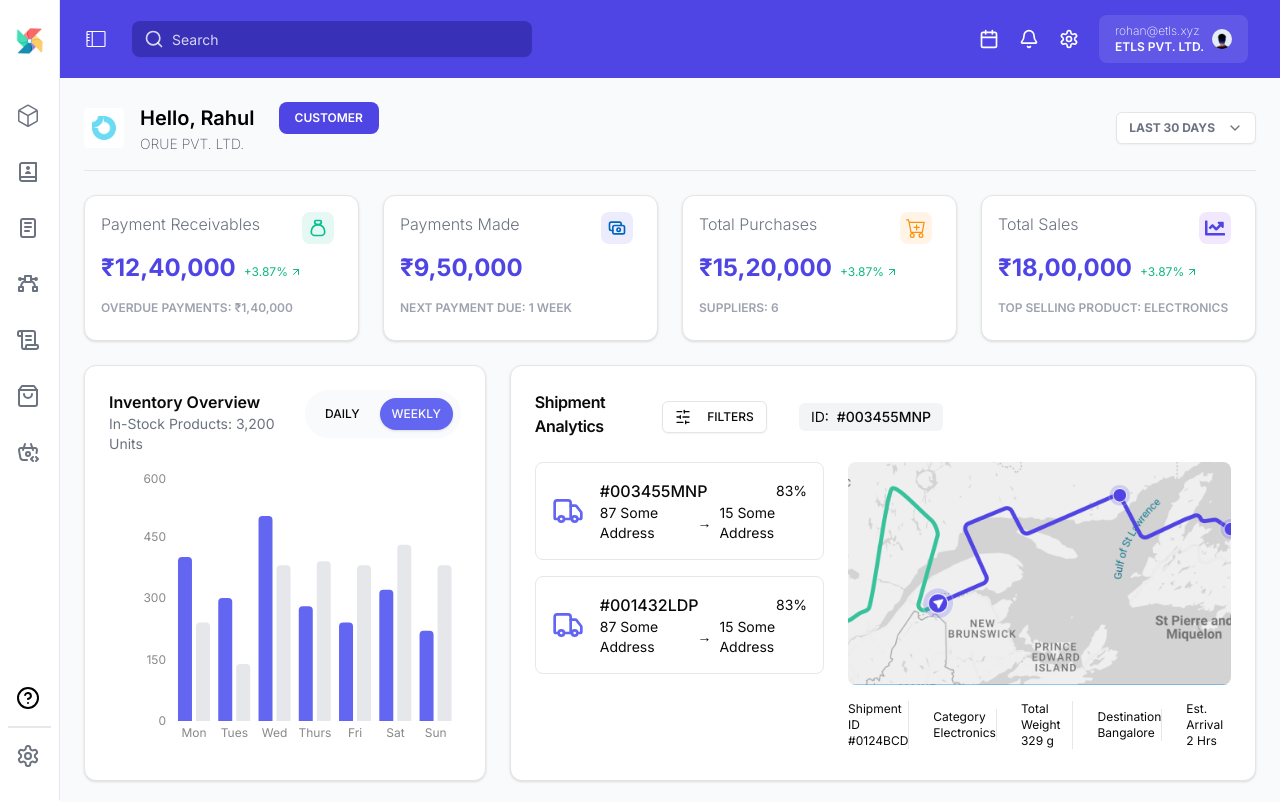
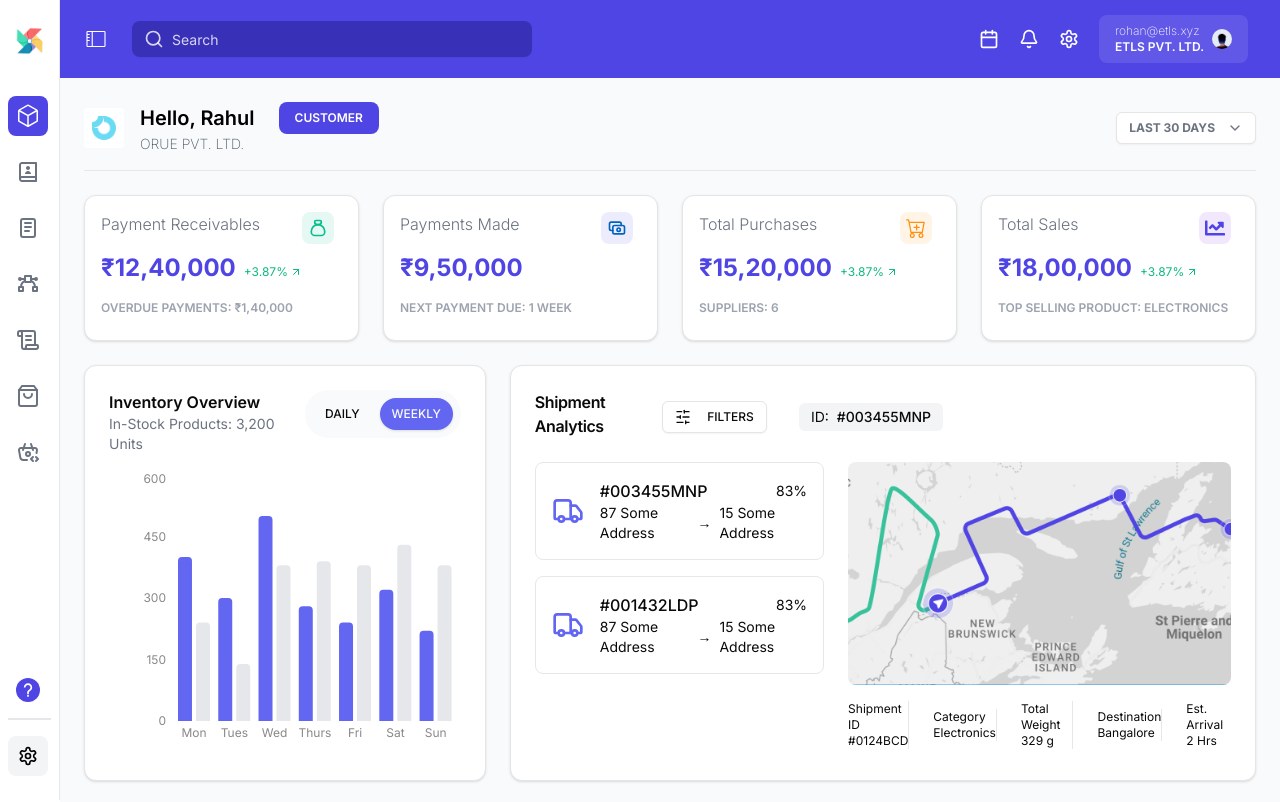
Before and after one commit to AshwiniParaye1/Dashboard, a Next.js app: page / in a window 1280 px wide. Shown: the top 802 px of the page. Built offline with nearby package versions, Linux system fonts and the light colour scheme.

Commit message:
fixed icons

```diff
--- a/components/dashboard/sidebar.tsx
+++ b/components/dashboard/sidebar.tsx
@@ -1,8 +1,7 @@
 "use client";
 
-import Link from "next/link";
-import { usePathname } from "next/navigation";
-import { Settings, HelpCircle, ShoppingBag } from "lucide-react";
+import { useState } from "react";
+import { Settings, ShoppingBag } from "lucide-react";
 import Image from "next/image";
 import { GoPackage } from "react-icons/go";
 import { RiContactsBook2Line } from "react-icons/ri";
@@ -10,68 +9,60 @@ import { TbNotes } from "react-icons/tb";
 import { BiVector } from "react-icons/bi";
 import { LuScrollText } from "react-icons/lu";
 import { TbBasketCode } from "react-icons/tb";
+import { BiQuestionMark } from "react-icons/bi";
 
 const menuItems = [
   {
     icon: GoPackage,
-    href: "/dashboard",
     label: "Dashboard"
   },
   {
     icon: RiContactsBook2Line,
-    href: "/dashboard/documents",
     label: "Documents"
   },
   {
     icon: TbNotes,
-    href: "/dashboard/inventory",
     label: "Inventory"
   },
   {
     icon: BiVector,
-    href: "/dashboard/analytics",
     label: "Analytics"
   },
   {
     icon: LuScrollText,
-    href: "/dashboard/orders",
     label: "Orders"
   },
   {
     icon: ShoppingBag,
-    href: "/dashboard/media",
     label: "Media"
   },
   {
     icon: TbBasketCode,
-    href: "/dashboard/code",
     label: "Code"
   }
 ];
 
 export function DashboardSidebar() {
-  const pathname = usePathname();
+  const [selected, setSelected] = useState(menuItems[0].label); // Default selected is the first item
 
   return (
     <div className="fixed left-0 top-0 h-screen w-[60px] flex flex-col bg-white border-r border-gray-200 z-50">
       <div className="flex h-20 items-center justify-center">
-        <Link href="/dashboard">
-          <div className="flex items-center justify-center">
-            <Image src="/logo.png" alt="Logo" width={30} height={30} />
-          </div>
-        </Link>
+        <div className="flex items-center justify-center">
+          <Image src="/logo.png" alt="Logo" width={30} height={30} />
+        </div>
       </div>
       <div className="flex-1 flex flex-col gap-4 p-2 pt-4">
         {menuItems.map((item) => {
-          const isActive = pathname === item.href;
+          const isActive = selected === item.label;
           return (
-            <Link
-              key={item.href}
-              href={item.href}
+            <button
+              key={item.label}
+              onClick={() => setSelected(item.label)}
               className={`flex h-10 w-10 items-center justify-center rounded-lg transition-colors
                 ${
                   isActive
-                    ? "bg-[#4F45E4] text-white "
+                    ? "bg-[#4F45E4] text-white"
                     : "text-gray-500 hover:bg-gray-100"
                 }
               `}
@@ -79,23 +70,23 @@ export function DashboardSidebar() {
             >
               <item.icon className="h-6 w-6" />
               <span className="sr-only">{item.label}</span>
-            </Link>
+            </button>
           );
         })}
       </div>
-      <div className="p-2 flex flex-col gap-2">
+      <div className="p-2 flex flex-col gap-4">
         <button
-          className="flex h-10 w-10 items-center justify-center rounded-lg"
+          className="flex h-6 w-6 ml-2 shrink-0 items-center justify-center rounded-full bg-[#4F45E4]"
           title="Help"
         >
-          <HelpCircle className="h-6 w-6" />
+          <BiQuestionMark className="h-5 w-5 text-white" />
         </button>
         <div className="border-t-2"></div>
         <button
-          className="flex h-10 w-10 items-center justify-center rounded-lg text-gray-500 hover:bg-gray-10 mb-4"
+          className="flex h-10 w-10 items-center justify-center rounded-lg bg-gray-100 hover:bg-gray-100 mb-4"
           title="Settings"
         >
-          <Settings className="h-6 w-6" />
+          <Settings className="h-5 w-5" />
         </button>
       </div>
     </div>
```
